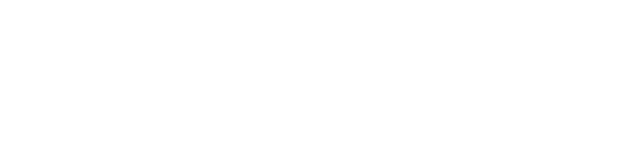
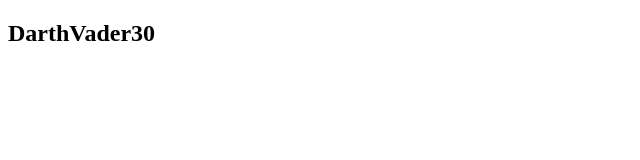
Before and after one commit to eliaraguso/js-oggetti-studenti, a plain HTML site: page index.html in a window 1280 px wide. Shown: the whole page, without its empty margins (0-640 px from the left). Drawn offline with Linux system fonts and the light colour scheme.

Commit message:
creato ciclo for in per mostrare a schermo tutte le proprietà dell oggetto studente

```diff
--- a/index.html
+++ b/index.html
@@ -8,6 +8,8 @@
 </head>
 <body>
 
+    <h2 id="objectProperties"></h2>
+
     <script src="./main.js"></script>
 </body>
 </html>
--- a/main.js
+++ b/main.js
@@ -0,0 +1,21 @@
+/*Creare un oggetto che descriva uno studente, con le seguenti proprietà: nome, cognome e età.
+Stampare a schermo attraverso un ciclo for-in tutte le proprietà dell'oggetto.
+Creare un array di oggetti di studenti.
+Ciclare su tutti gli studenti e stampare per ognuno di essi, nome e cognome.
+Dare la possibilità all’utente, attraverso 3 prompt(), di aggiungere un nuovo oggetto studente inserendo nell’ordine: nome, cognome e età.*/
+
+
+// Creo un oggetto studente con le proprietà: nome, cognome, età.
+
+let studente = {
+    "nome" : "Darth",
+    "cognome" : "Vader",
+    "eta" : 30
+};
+
+// Stampare a schermo attraverso un ciclo for-in tutte le proprietà dell'oggetto.
+for (let key in studente) {
+
+    document.getElementById("objectProperties").innerHTML += studente[key] ;
+
+}
```
